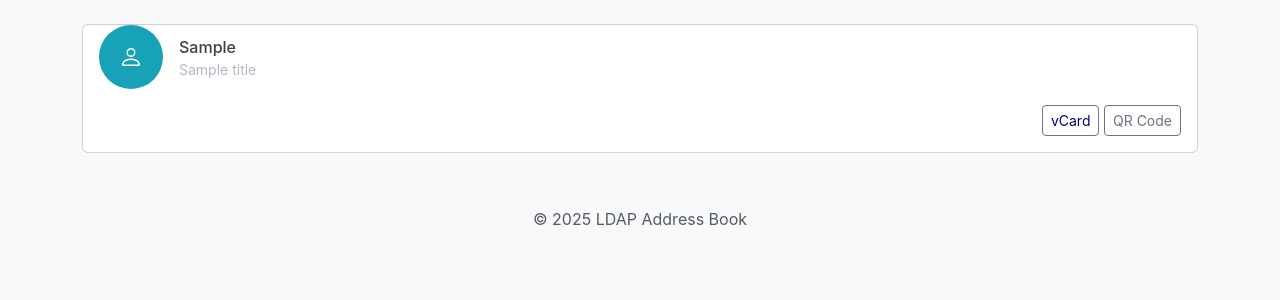
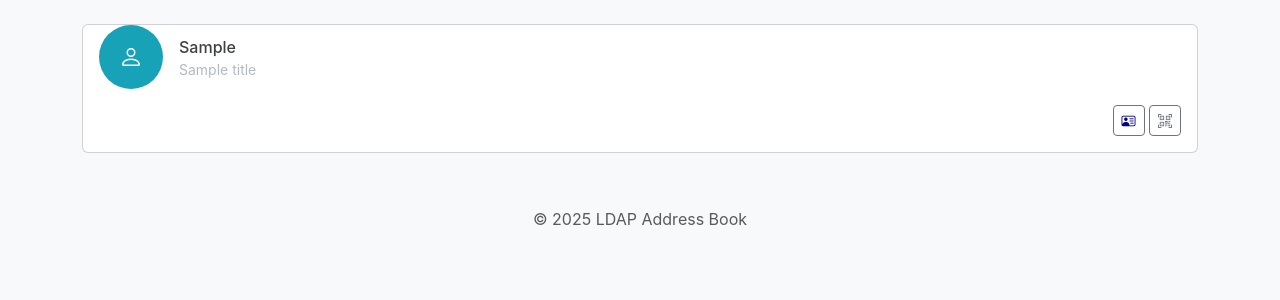
Before and after one commit to TacoScheltema/blackbook, a Python web app: template app/templates/person_detail.html in a window 1280 px wide. Shown: the part 26-326 px from the top of the page. Run offline with Jinja, Linux system fonts and the light colour scheme; the template is opened without the code that fills it: most values are stand-ins (such as "Sample title", 1, 10 or a date in 2020).

Commit message:
#49 person_detail icons for buttons

```diff
--- a/app/templates/person_detail.html
+++ b/app/templates/person_detail.html
@@ -44,12 +44,20 @@
             <div class="widget-49-meeting-action">
                 {% if not config.READONLY and (current_user.is_admin or current_user.is_editor) %}
                 <form action="{{ url_for('main.delete_person', b64_dn=b64_dn) }}" method="post" class="d-inline" onsubmit="return confirm('Are you sure you want to delete this contact?');">
-                    <button type="submit" class="btn btn-sm btn-flash-border-danger">Delete</button>
+                    <button type="submit" class="btn btn-sm btn-outline-danger" data-bs-toggle="tooltip" data-bs-placement="bottom" title="Delete Person">
+                        <i class="bi bi-person-x"></i>
+                    </button>
                 </form>
-                <a href="{{ url_for('main.edit_person', b64_dn=b64_dn) }}" class="btn btn-sm btn-flash-border-primary">Edit</a>
+                <a href="{{ url_for('main.edit_person', b64_dn=b64_dn) }}" class="btn btn-sm btn-outline-primary" data-bs-toggle="tooltip" data-bs-placement="bottom" title="Edit Person">
+                    <i class="bi bi-pencil-square"></i>
+                </a>
                 {% endif %}
-                <a href="{{ url_for('main.person_vcard', b64_dn=b64_dn) }}" class="btn btn-sm btn-outline-secondary">vCard</a>
-                <button class="btn btn-sm btn-outline-secondary" data-bs-toggle="modal" data-bs-target="#qrCodeModal" onclick="generateVCardQR()">QR Code</button>
+                <a href="{{ url_for('main.person_vcard', b64_dn=b64_dn) }}" class="btn btn-sm btn-outline-secondary" data-bs-toggle="tooltip" data-bs-placement="bottom" title="Download vCard">
+                    <i class="bi bi-person-vcard"></i>
+                </a>
+                <button class="btn btn-sm btn-outline-secondary" data-bs-toggle="modal" data-bs-target="#qrCodeModal" onclick="generateVCardQR()" data-bs-toggle="tooltip" data-bs-placement="bottom" title="Show QR Code">
+                    <i class="bi bi-qr-code-scan"></i>
+                </button>
             </div>
         </div>
     </div>
```
